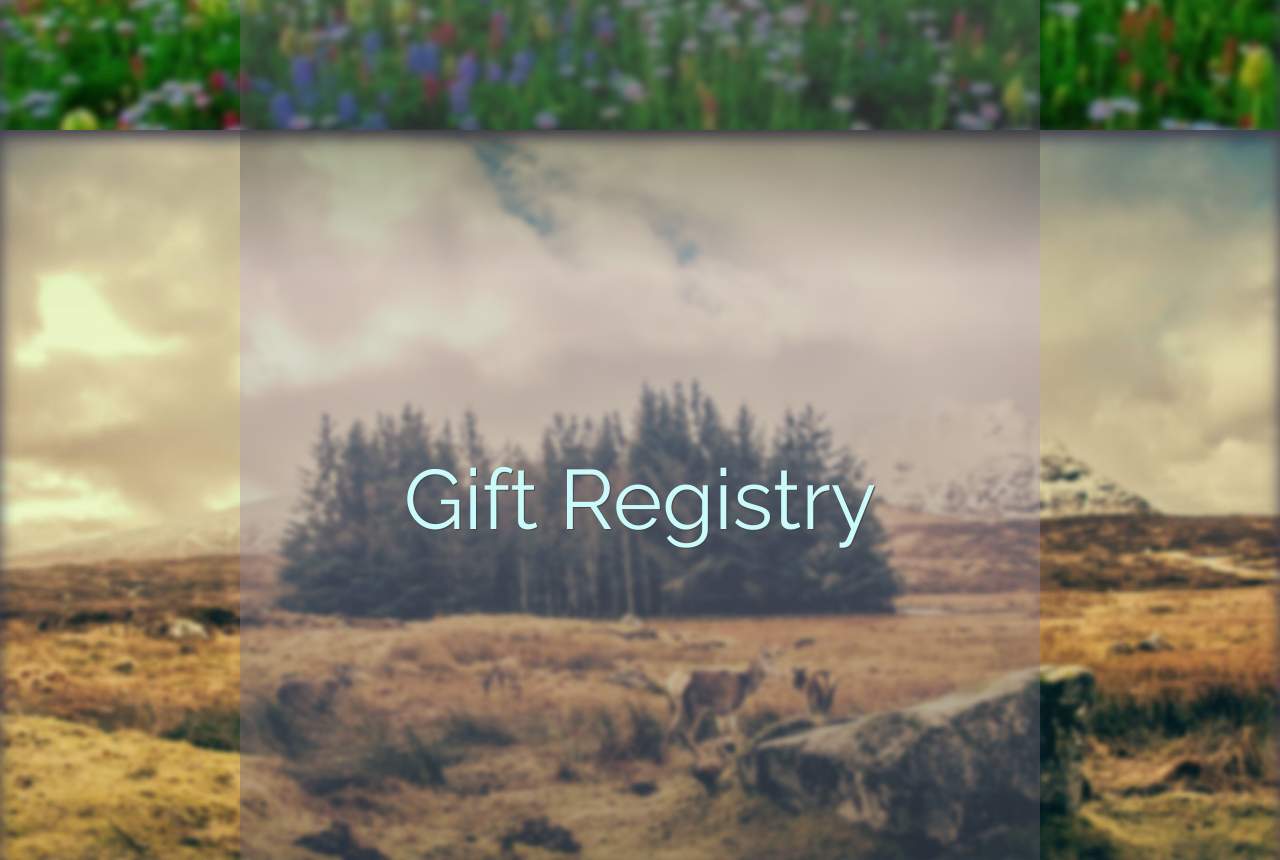
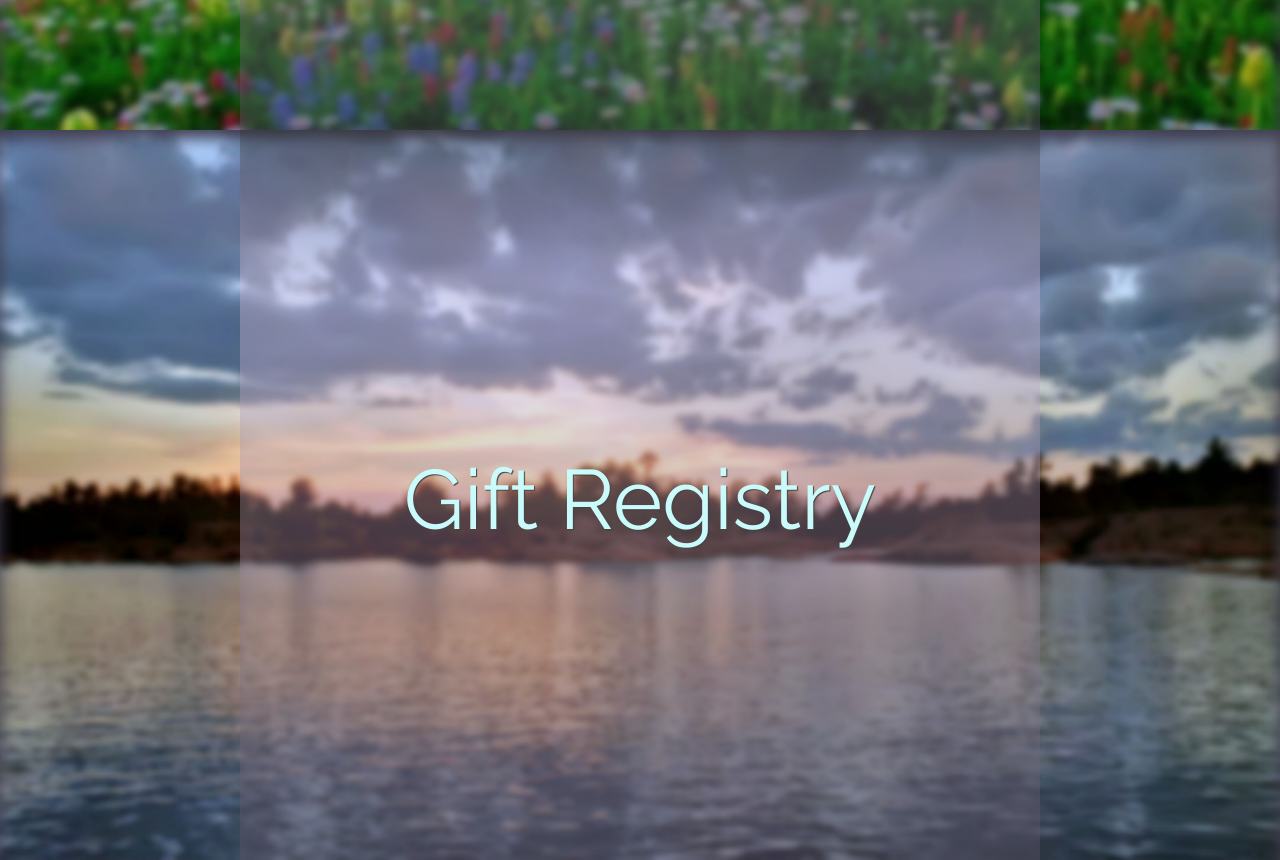
Before and after one commit to plemarquand/wedding, a plain HTML site: page index.html in a window 1280 px wide. Shown: the part 3375-4235 px from the top of the page. Drawn offline with nearby package versions, Linux system fonts and the light colour scheme.

Commit message:
Add fox island photo for Registry

```diff
--- a/css/index.css
+++ b/css/index.css
@@ -148,7 +148,7 @@ html {
   background: url('../img/lake_bg.jpg') no-repeat center top;
 }
 .content-bg.registry {
-  background: url('../img/highlands_bg.jpg') no-repeat center top;
+  background: url('../img/fox_bg.jpg') no-repeat center top;
 }
 .content-bg.rsvp {
   background: url('../img/field_bg.jpg') no-repeat center top;
```
Also changed, not shown: img/fox_bg.jpg (added).
